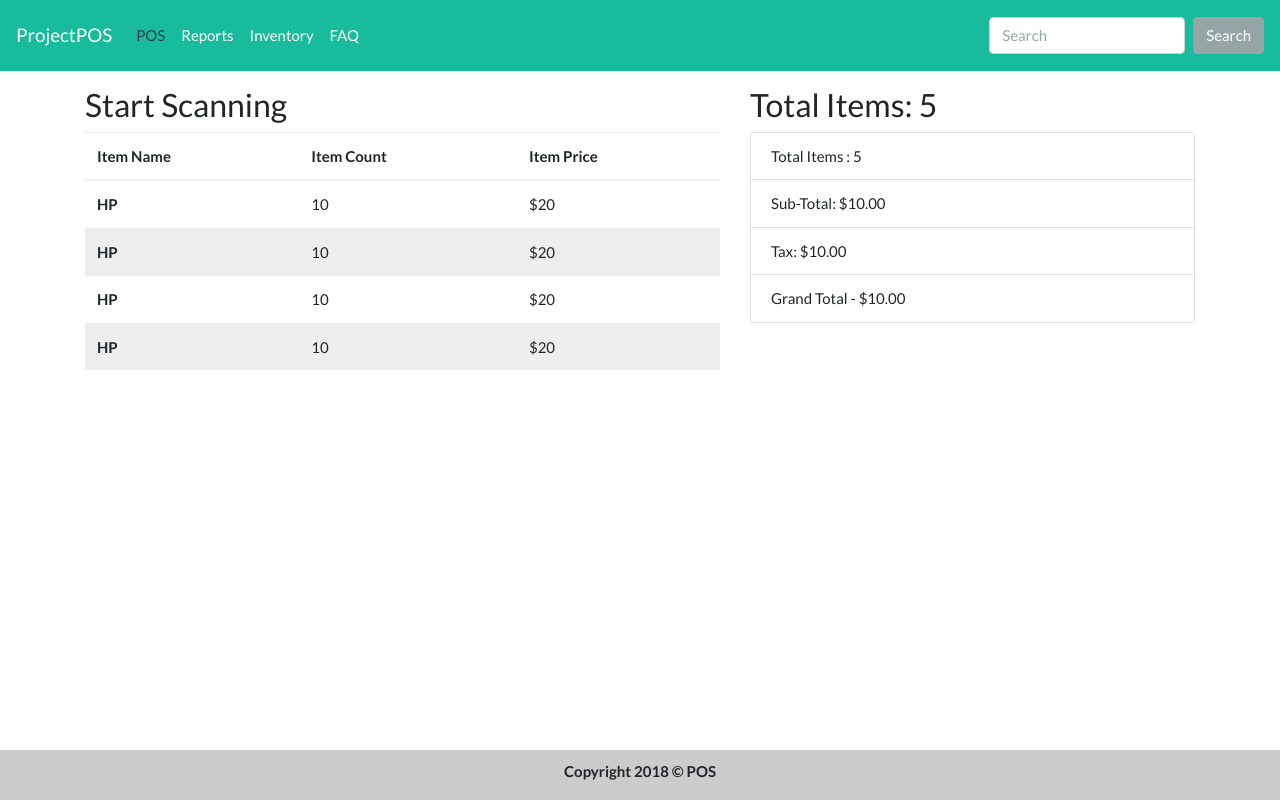
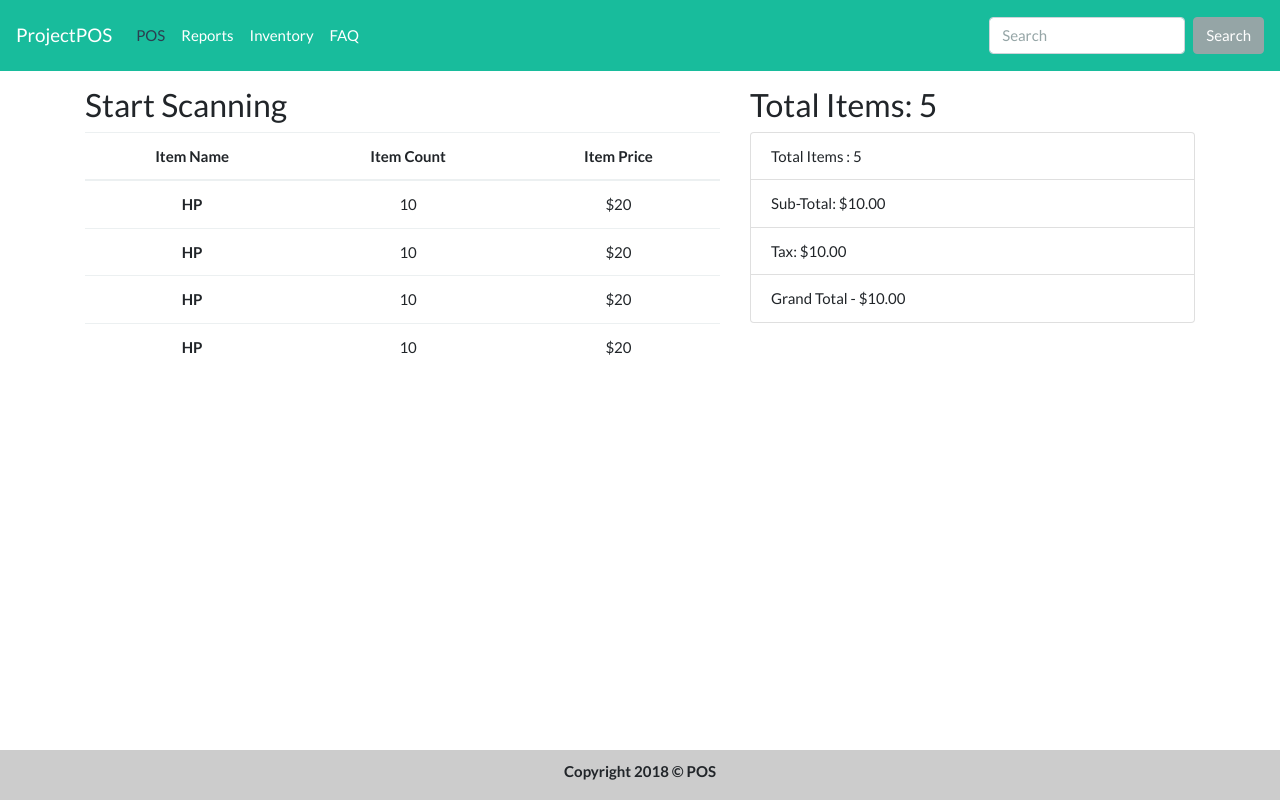
Before and after one commit to Babakanoosh/projectPOS, an Angular app: page / in a window 1280 px wide. Built offline with nearby package versions, Linux system fonts and the light colour scheme.

Commit message:
modified pos component

```diff
--- a/src/app/pos/pos.component.css
+++ b/src/app/pos/pos.component.css
@@ -6,6 +6,7 @@
   margin-top: 15px;
 }
 
-tr:nth-child(even) {
-  background-color: #eee;
+
+th, td {
+  text-align: center;
 }
--- a/src/app/pos/pos.component.html
+++ b/src/app/pos/pos.component.html
@@ -3,7 +3,7 @@
     <div class="col-md-7">
       <h3>Start Scanning</h3>
       <div class="pos_main">
-          <table class="table table-hover">
+          <table class="table">
               <thead>
                 <tr>
                   <th scope="col">Item Name</th>
```
